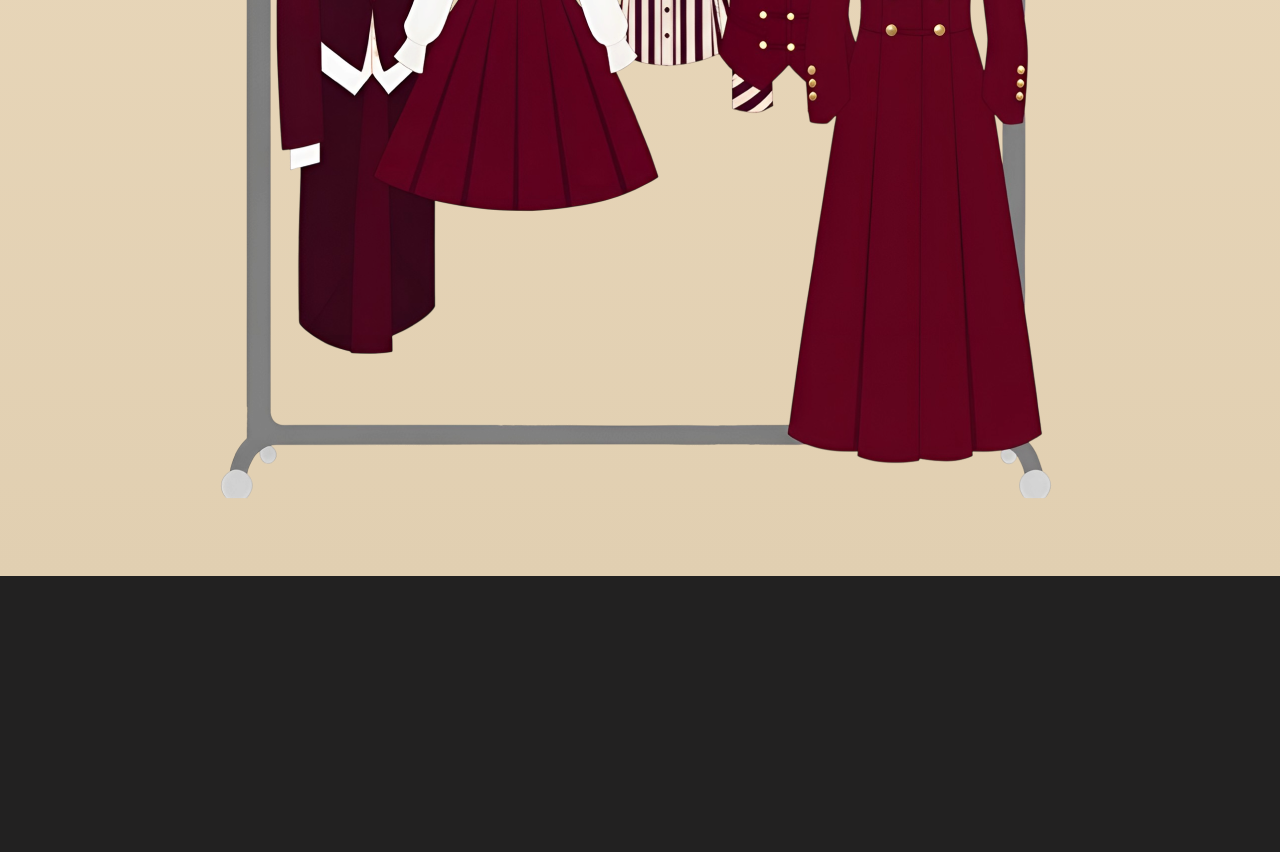
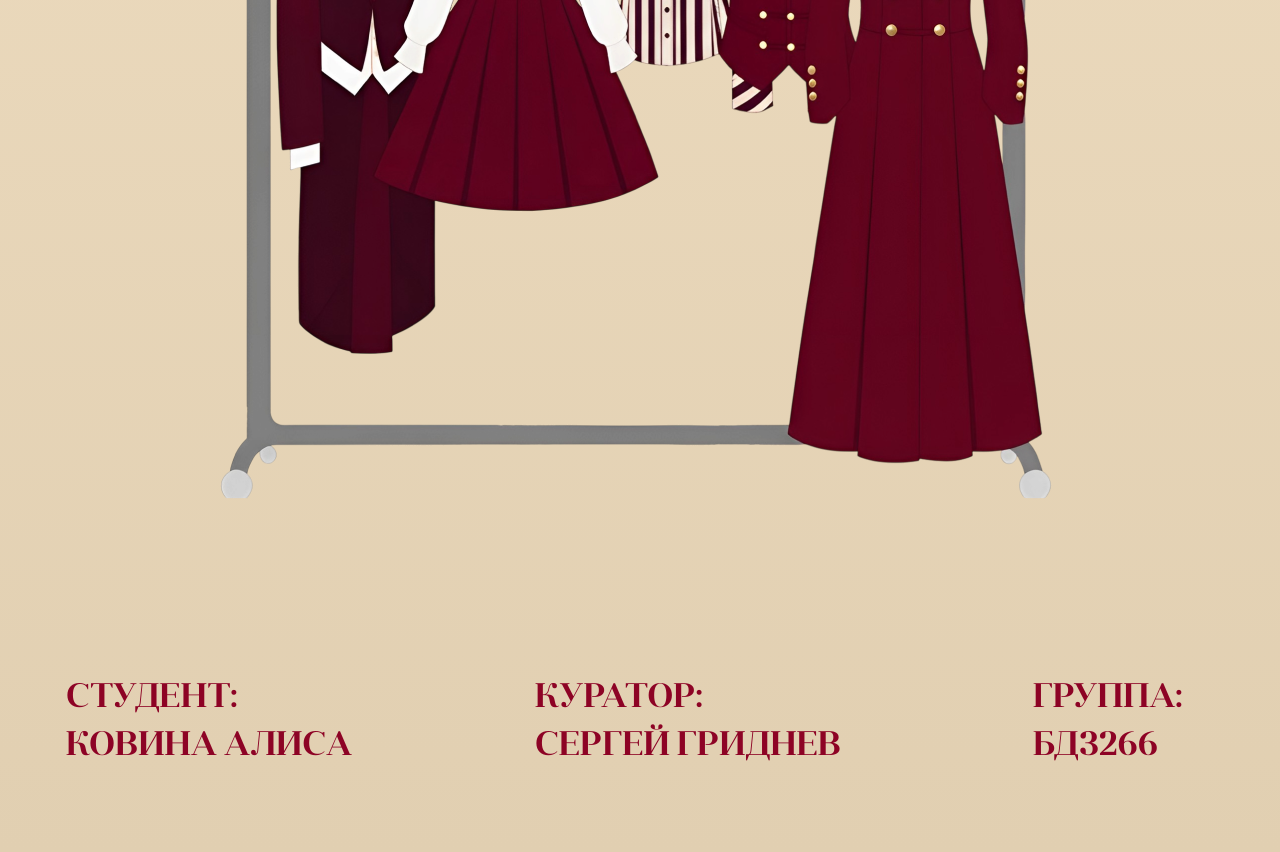
Before and after one commit to arisu0406/anglecia_pro_display, a plain HTML site: page index.html in a window 1280 px wide. Shown: the part 8728-9580 px from the top of the page. Before the commit the page ends 9304 px from the top, so only its background shows below. Drawn offline with Linux system fonts and the light colour scheme.

Commit message:
add footer

```diff
--- a/index.html
+++ b/index.html
@@ -283,5 +283,21 @@
         </div>
       </section>
     </main>
+   <!-- ПОДВАЛ -->
+    <footer class="footer">
+      <dl class="footer__item footer__item--student">
+        <dt>Студент:</dt>
+        <dd>Ковина Алиса</dd>
+      </dl>
+      <dl class="footer__item footer__item--curator">
+        <dt>Куратор:</dt>
+        <dd>Сергей Гриднев</dd>
+      </dl>
+      <dl class="footer__item footer__item--group">
+        <dt>Группа:</dt>
+        <dd>БД3266</dd>
+      </dl>
+  </footer>
+  </div>
 </body>
 </html>
--- a/stylesheets/layout.css
+++ b/stylesheets/layout.css
@@ -615,3 +615,31 @@ body.debug .page::after {
 .wardrobe__tag--3 { left: 410px; }
 .wardrobe__tag--4 { left: 548px; top: 18px; }
 .wardrobe__tag--5 { left: 678px; top: 18px; }
+/* =========================================================
+   8. ПОДВАЛ
+   ========================================================= */
+
+.footer {
+  position: relative;
+  height: 276px;
+  padding-top: 99px;
+  font-family: var(--f-display);
+  font-weight: 600;
+  font-size: 34px;
+  line-height: 48px;
+  text-transform: uppercase;
+  color: var(--c-red);
+}
+
+.footer__item {
+  position: absolute;
+  margin: 0;
+}
+
+.footer__item dd {
+  margin: 0;
+}
+
+.footer__item--student { left: 66px; }
+.footer__item--curator { left: 535px; }
+.footer__item--group   { left: 1033px; }
```
